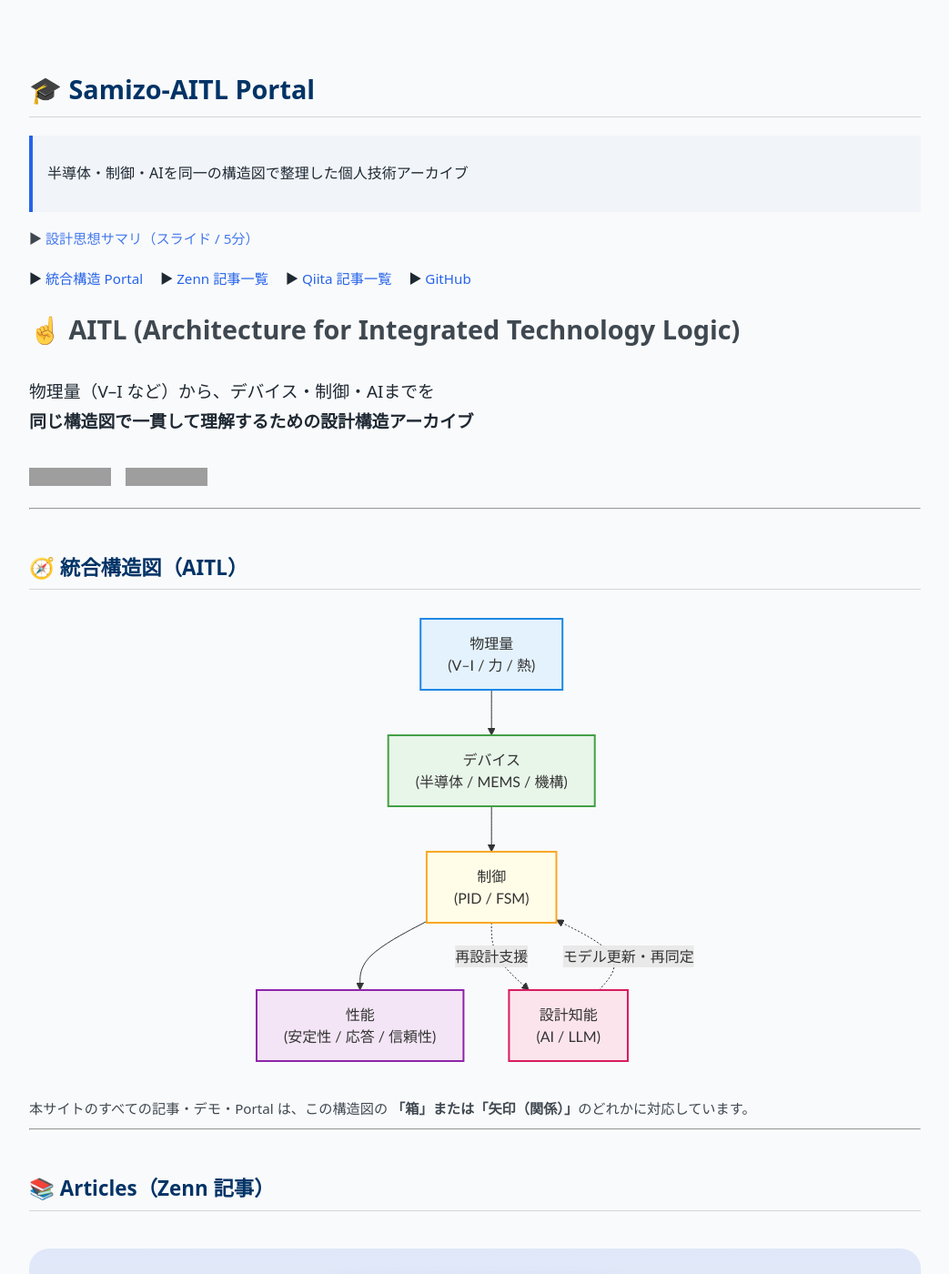
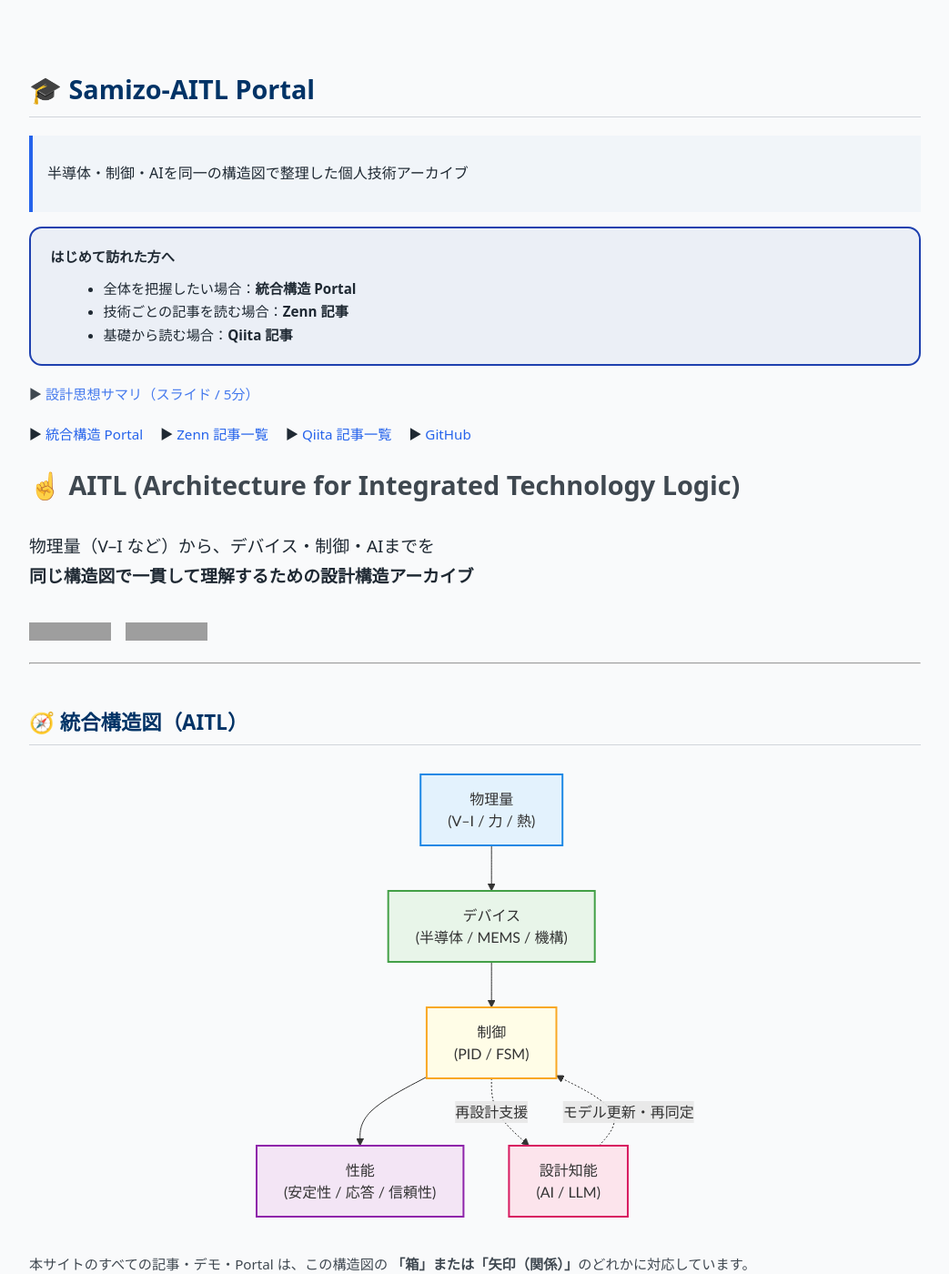
Before and after one commit to Samizo-AITL/Samizo-AITL.github.io, a Jekyll site: the page built from index.md, in a window 1280 px wide and 1400 px high. Shown: the whole window at 91% size, without its empty margins (118-1161 px from the left). Built offline with Jekyll 4.4.1, drawn with Linux system fonts in a browser that asks for light colours; some of the changed text lies outside the part shown; grey boxes are pictures that could not be loaded.

Commit message:
Update index.md

```diff
--- a/index.md
+++ b/index.md
@@ -6,6 +6,17 @@ description: 半導体、制御（PID・FSM）、AI設計を物理量（V–I）
 
 # 🎓 Samizo-AITL Portal
 > 半導体・制御・AIを同一の構造図で整理した個人技術アーカイブ
+
+<div style="margin:1.0em 0 1.2em 0; padding:1.2em 1.4em;
+            border:2px solid #1e40af; border-radius:14px;
+            background:rgba(30,64,175,0.06); font-size:0.95em;">
+<strong>はじめて訪れた方へ</strong><br>
+<ul style="margin:0.6em 0 0 1.2em;">
+  <li>全体を把握したい場合：<strong>統合構造 Portal</strong></li>
+  <li>技術ごとの記事を読む場合：<strong>Zenn 記事</strong></li>
+  <li>基礎から読む場合：<strong>Qiita 記事</strong></li>
+</ul>
+</div>
 
 <div style="margin:1.1em 0; font-size:0.95em; opacity:0.85;">
   ▶ <a href="/about/marp/samizo-aitl-presentation.html">
@@ -70,7 +81,7 @@ flowchart TD
 
 ---
 
-## 📚 Articles（Zenn 記事）
+## 📚 Zenn 記事（技術要素別）
 
 <div style="
   margin: 2.6em 0;
@@ -172,7 +183,7 @@ Portal は <strong>Samizo-AITL の中核ナビゲーション</strong> です。
 
 ---
 
-## 📜 初学者向け解説記事（Qiita Articles）
+## 📜 Qiita 記事（初学者向け）
 
 Qiita に書いている内容を、初めて読む人向けに整理した解説記事です。
 
@@ -215,6 +226,6 @@ Qiita に書いている内容を、初めて読む人向けに整理した解
 
 ---
 
-# 🕘 Update Log
+## 🕘 Update Log
 
 - [📄 更新履歴を見る](https://samizo-aitl.github.io/about/update/)
```
